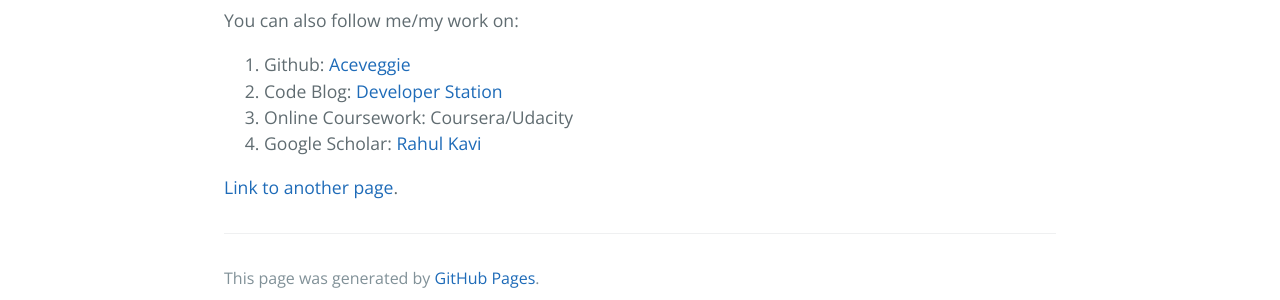
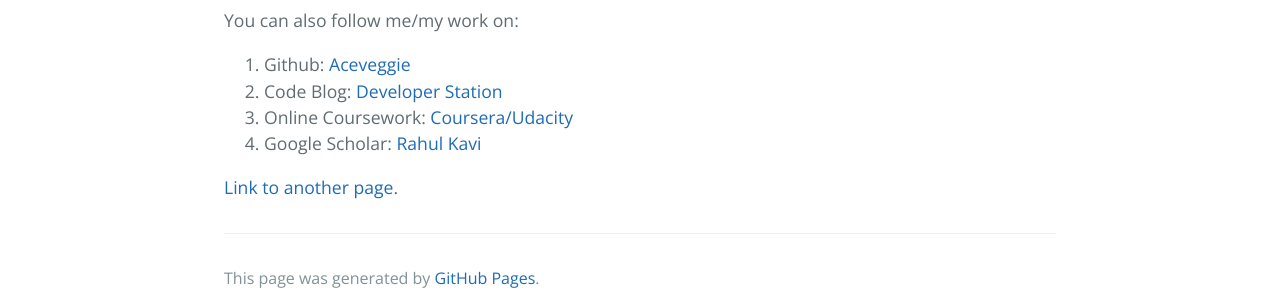
Before and after one commit to aceveggie/aceveggie.github.io, a Jekyll site: the page built from index.md, in a window 1280 px wide. Shown: the part 513-813 px from the top of the page. Built offline with Jekyll 4.4.1, drawn with Linux system fonts in a browser that asks for light colours; our own code applies the rules of GitHub Pages for plain Markdown files; part of the change alters nothing that is shown.

```diff
--- a/index.md
+++ b/index.md
@@ -12,7 +12,7 @@ You can also follow me/my work on:
 
 1. Github: [Aceveggie](https://www.github.com/aceveggie)
 2. Code Blog: [Developer Station](http://www.developerstation.org)
-3. Online Coursework: Coursera/Udacity
+3. Online Coursework: [Coursera/Udacity](./online-courses.html)
 4. Google Scholar: [Rahul Kavi](https://scholar.google.com/citations?user=k4viOigAAAAJ)
 
 [Link to another page](./another-page.html).
```
